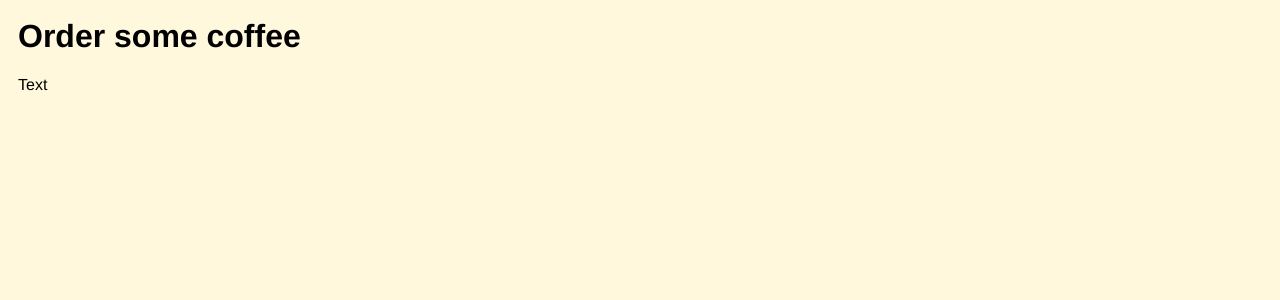
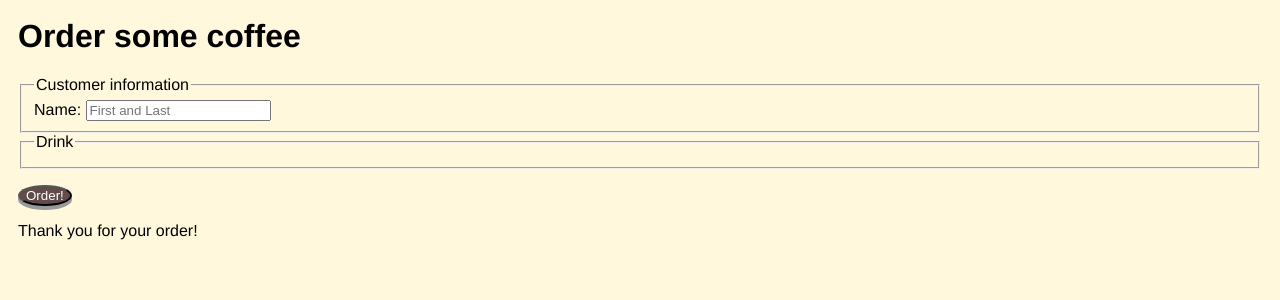
Before and after one commit to lindseyc/coffee2go, a PHP site: page /orderPage.php in a window 1280 px wide. Shown: the top 300 px of the page. Run offline with PHP 8.4, Linux system fonts and the light colour scheme; some libraries are stand-ins or nearby versions.

Commit message:
modified:   controller/home.css 	modified:   controller/orderPage.php 	modified:   controller/welcome.html

```diff
--- a/controller/home.css
+++ b/controller/home.css
@@ -1,13 +1,8 @@
 button {
-	font-size: 24px;
+	text-align: center;
+	cursor: pointer;
 	border-radius: 50%;
-	width: 50%;
-	text-align: center;
-	padding: 15px 25px;
-	cursor: pointer;
-	box-shadow: 0 9px #999;
 	color:white;
-
 }
 
 body {
@@ -20,6 +15,6 @@ body {
 	text-align: center;
 }
 
-.elements{
+.brown{
 	background-color: rgb(97, 75, 75);
 }
--- a/controller/orderPage.php
+++ b/controller/orderPage.php
@@ -14,7 +14,10 @@
 
     		clear: left;
     		text-align: center;
-		}
+        }
+        button {
+            box-shadow: 0 4px #999;
+        }
 	</style>
 	<title> Start an order </title>
 	<link href="home.css" type="text/css" rel="stylesheet"/>
@@ -22,7 +25,18 @@
 
 <body>
     <h1>Order some coffee</h1>
-    <p>Text</p>
+    <form id="order">
+        <fieldset>
+            <legend>Customer information</legend>
+            Name: <input type="text" placeholder="First and Last"></input>
+        </fieldset>
+        <fieldset>
+            <legend>Drink</legend>
+        </fieldset>
+        <p></p>
+        <button class="brown" type="submit" value="submit">Order!</button>
+    </form>
+    <p>Thank you for your order!</p>
 </body>
 
 </html>
```
Also changed, not shown: controller/welcome.html (+7 -1 lines).
